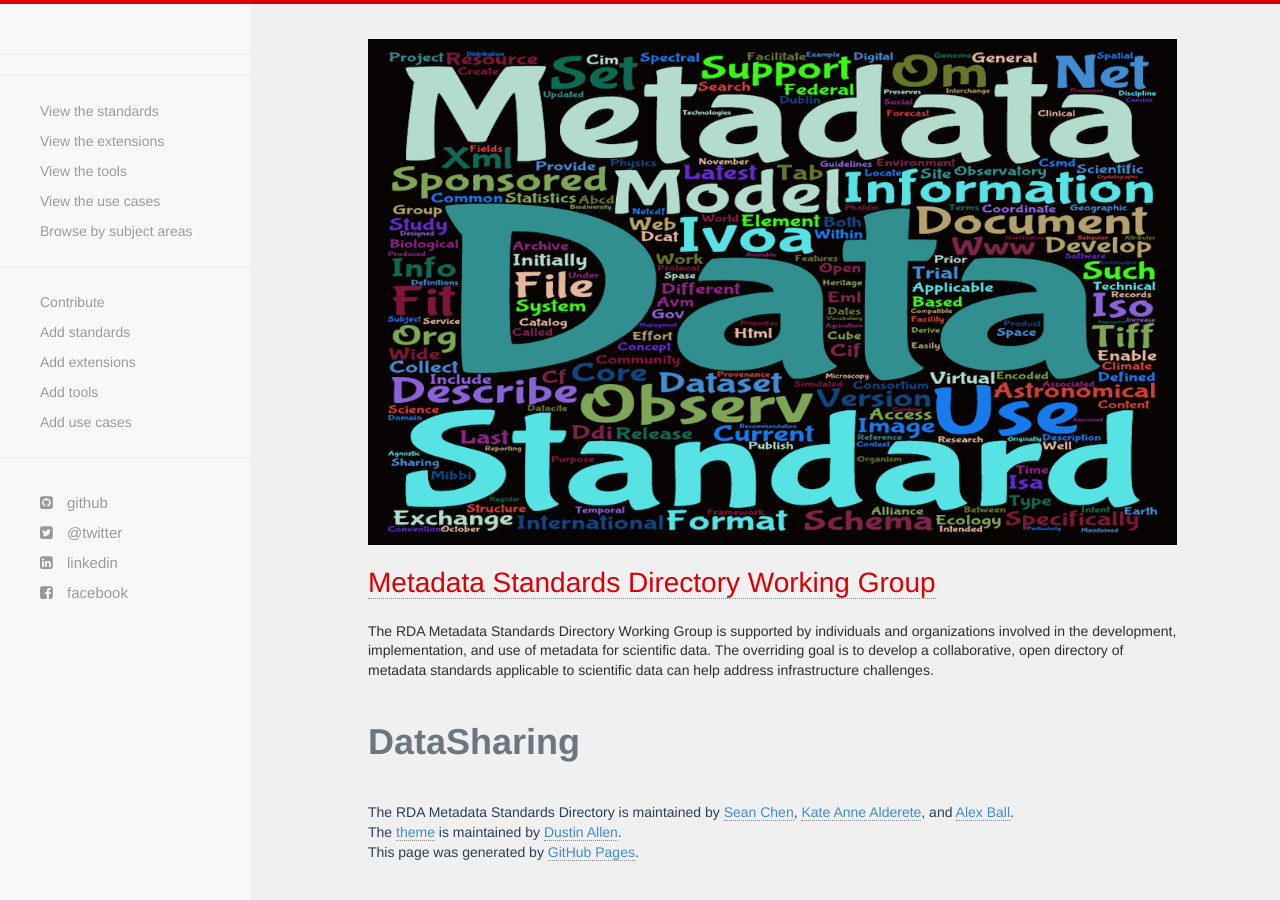
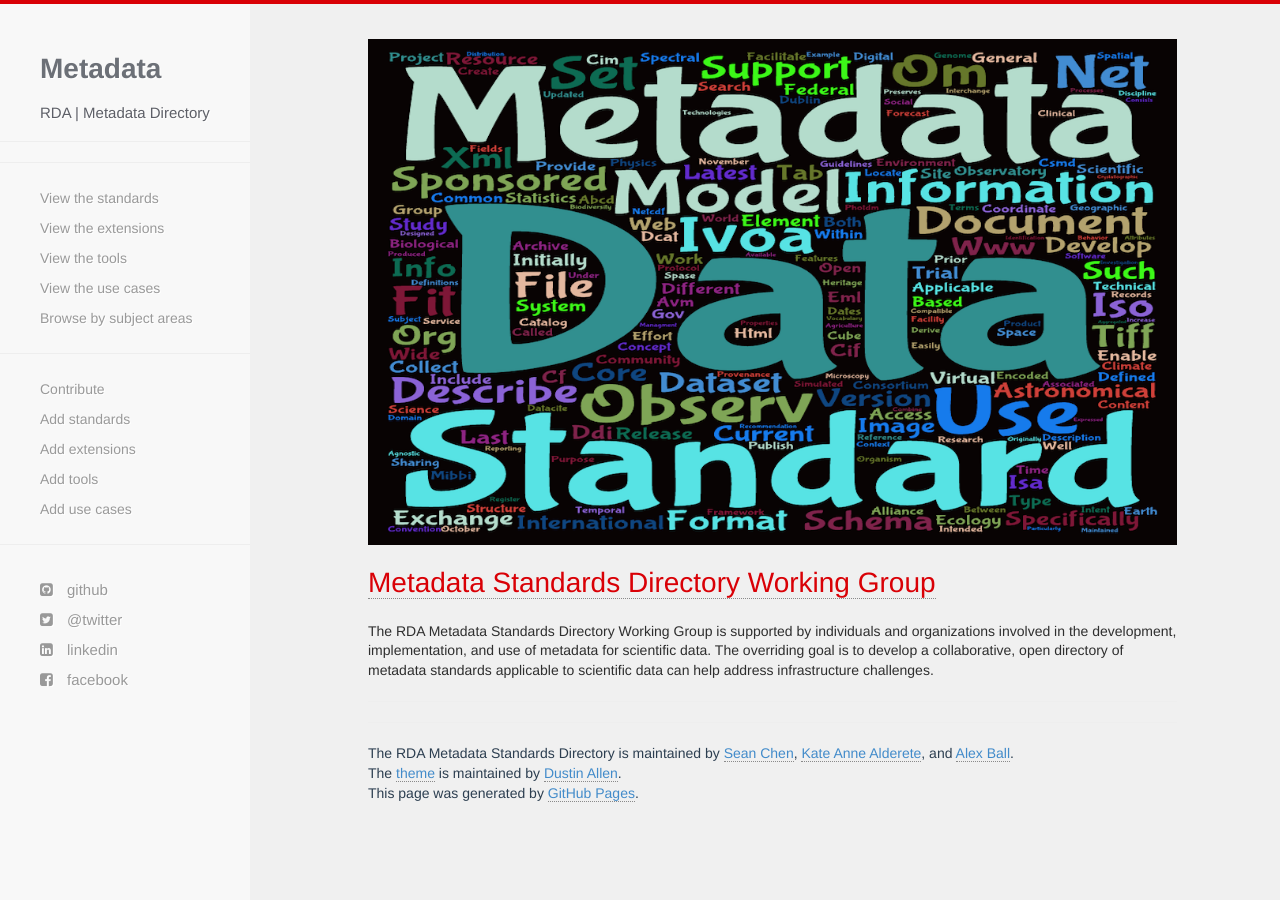
Before and after one commit to metadata-research/data-sharing-directory, a Jekyll site: the page built from index.md, in a window 1280 px wide. Built offline with Jekyll 4.4.1, drawn with Linux system fonts in a browser that asks for light colours; nearby versions of some CDN libraries; our own code applies the rules of GitHub Pages for plain Markdown files.

Commit message:
Add files via upload

```diff
--- /dev/null
+++ b/Gemfile
@@ -0,0 +1,2 @@
+source 'https://rubygems.org'
+gem 'github-pages'
--- a/_config.yml
+++ b/_config.yml
@@ -1 +1,14 @@
-theme: jekyll-theme-minimal
+name: Metadata
+author: RDA
+markdown: kramdown
+highlighter: rouge
+baseurl: /metadata-directory
+description: RDA | Metadata Directory
+github: http://www.github.com/rd-alliance/metadata-directory
+twitter: https://twitter.com/resdatall
+facebook: https://www.facebook.com/pages/Research-Data-Alliance/459608890798924
+linkedin: http://www.linkedin.com/profile/view?id=272003890&trk=nav_responsive_tab_profile
+email: mscwg@rda-groups.org
+repourl: https://github.com/rd-alliance/metadata-directory
+repobranch: gh-pages
+exclude: [vendor]
```
Also changed, not shown: index.md (added, +3 -0 lines), params.json (added, +1 -0 lines), Gemfile.lock (added), README.md, 1 other file.
